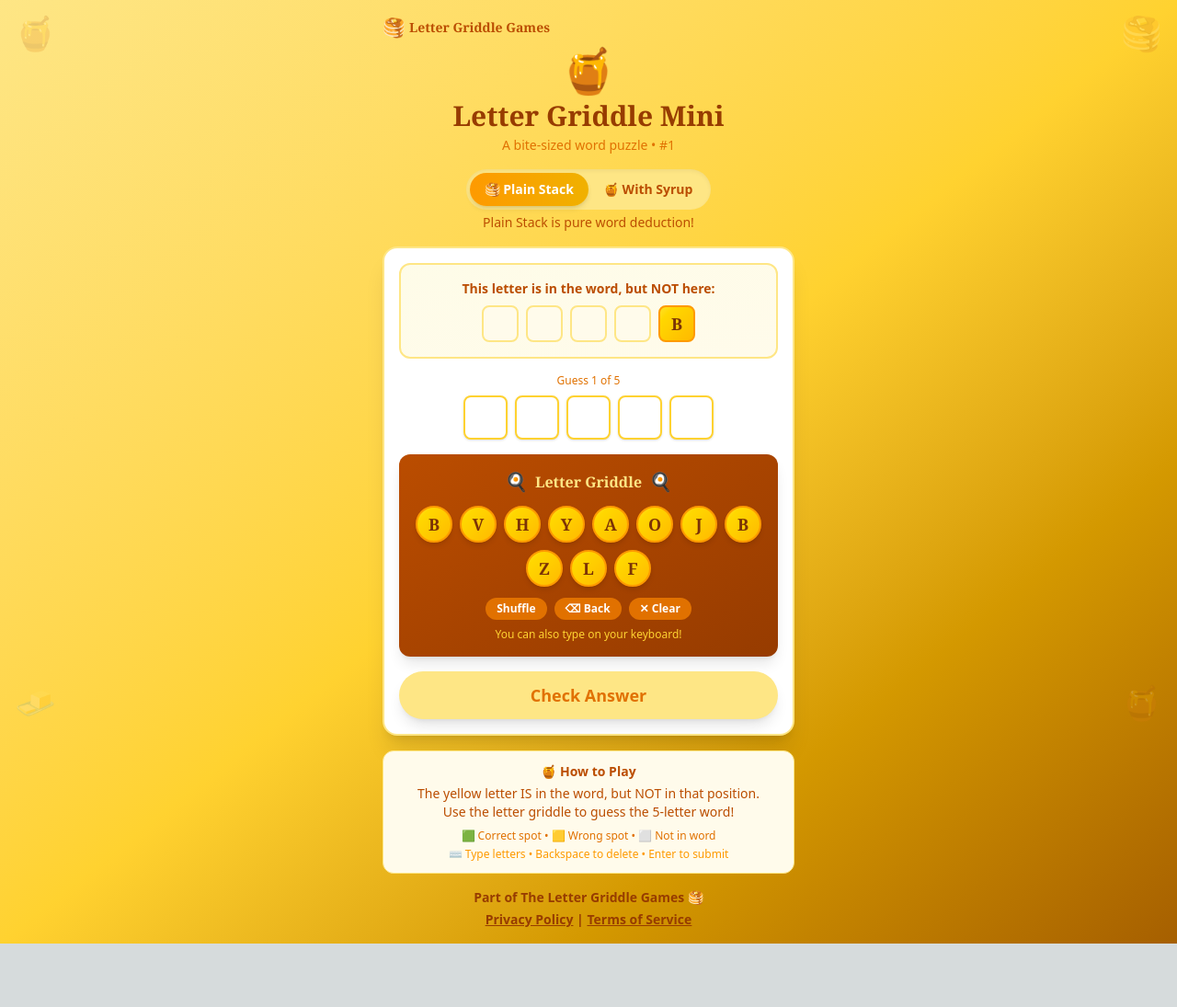
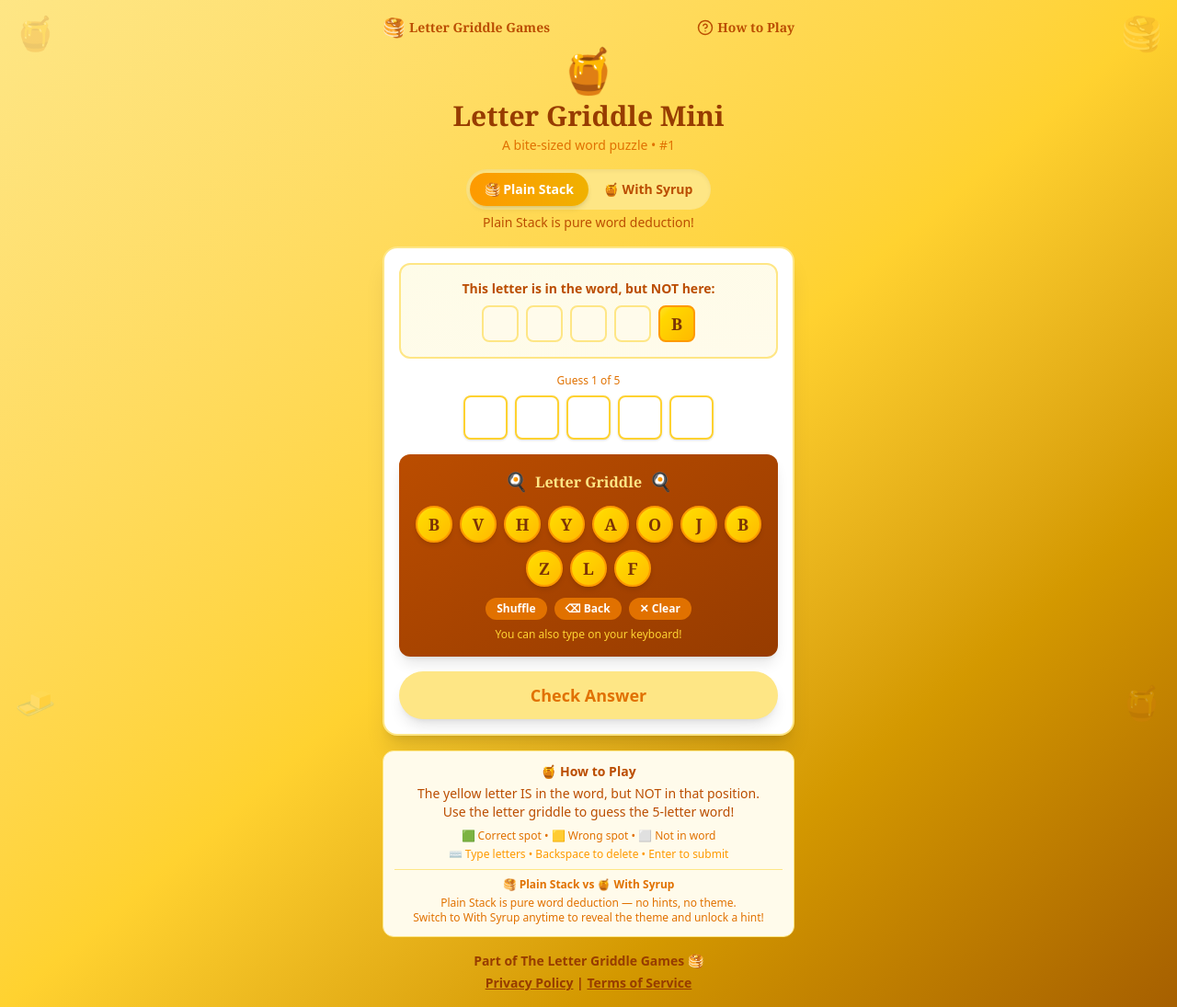
Before and after one commit to lauriegriddle/griddle-game, a Next.js app: page /mini in a window 1280 px wide. Shown: the whole page at 92% size. Before the commit the page ends 1026 px from the top, so only its background shows below. Built offline with nearby package versions, Linux system fonts and the light colour scheme.

Commit message:
Add How to Play modal and toggle explanation to Letter Griddle Mini

```diff
--- a/app/mini/page.js
+++ b/app/mini/page.js
@@ -1,6 +1,6 @@
 "use client";
 import React, { useState, useEffect, useCallback } from 'react';
-import { X } from 'lucide-react';
+import { X, HelpCircle } from 'lucide-react';
 
 // Mini puzzles drawn from existing Letter Griddle 5-letter words
 // NEW Mini puzzles - 22 words from Letter Griddle puzzles #79-99
@@ -120,6 +120,7 @@ const LetterGriddleMini = () => {
   const [showConfetti, setShowConfetti] = useState(false);
   const [showShareModal, setShowShareModal] = useState(false);
   const [shareCopied, setShareCopied] = useState(false);
+  const [showHowToPlay, setShowHowToPlay] = useState(false);
 
   const [yellowLetter] = useState(() => {
     const seedIndex = puzzle.word.charCodeAt(0) % 5;
@@ -382,7 +383,7 @@ const copyToClipboard = async (text) => {
 
       <div className="max-w-md mx-auto">
   {/* Header with home link */}
-  <div className="flex justify-start mb-2">
+  <div className="flex justify-between items-center mb-2">
   <a
     href="https://lettergriddle.com"
     className="flex items-center gap-1 text-amber-700 hover:text-amber-900 transition-colors"
@@ -391,6 +392,14 @@ const copyToClipboard = async (text) => {
     <span className="text-xl">🥞</span>
     <span className="text-sm font-semibold" style={{fontFamily: 'Georgia, serif'}}>Letter Griddle Games</span>
   </a>
+  <button
+    onClick={() => setShowHowToPlay(true)}
+    className="flex items-center gap-1 text-amber-700 hover:text-amber-900 transition-colors"
+    title="How to Play"
+  >
+    <HelpCircle size={18} />
+    <span className="text-sm font-semibold" style={{fontFamily: 'Georgia, serif'}}>How to Play</span>
+  </button>
 </div>
 
   <div className="text-center mb-4">
@@ -635,6 +644,11 @@ const copyToClipboard = async (text) => {
   <p className="mt-1 text-xs text-amber-500">
     ⌨️ Type letters • Backspace to delete • Enter to submit
   </p>
+  <div className="mt-2 pt-2 border-t border-amber-200 text-xs text-amber-600">
+    <p className="font-semibold mb-1">🥞 Plain Stack vs 🍯 With Syrup</p>
+    <p>Plain Stack is pure word deduction — no hints, no theme.</p>
+    <p>Switch to With Syrup anytime to reveal the theme and unlock a hint!</p>
+  </div>
 </div>
 
         <div className="text-center mt-4 text-sm text-amber-800 font-semibold">
@@ -647,6 +661,93 @@ const copyToClipboard = async (text) => {
         </div>
       </div>
 
+    {showHowToPlay && (
+  <div
+    className="fixed inset-0 bg-black bg-opacity-50 flex items-center justify-center z-50 p-4"
+    onClick={() => setShowHowToPlay(false)}
+  >
+    <div
+      className="bg-white rounded-2xl p-6 max-w-sm w-full shadow-2xl relative max-h-[90vh] overflow-y-auto"
+      onClick={(e) => e.stopPropagation()}
+    >
+      <button
+        onClick={() => setShowHowToPlay(false)}
+        className="absolute top-4 right-4 text-gray-400 hover:text-gray-600"
+      >
+        <X size={24} />
+      </button>
+
+      <div className="text-center mb-4">
+        <p className="text-3xl mb-2">🍯</p>
+        <h2 className="text-xl font-bold text-amber-800" style={{fontFamily: 'Georgia, serif'}}>
+          How to Play
+        </h2>
+        <p className="text-amber-600 text-sm mt-1">Letter Griddle Mini</p>
+      </div>
+
+      {/* Yellow Letter Clue */}
+      <div className="bg-gradient-to-br from-yellow-50 to-amber-50 rounded-xl p-4 mb-3 border border-amber-200">
+        <p className="font-bold text-amber-800 mb-1" style={{fontFamily: 'Georgia, serif'}}>
+          🟨 The Yellow Letter
+        </p>
+        <p className="text-amber-700 text-sm">
+          Every puzzle starts with a clue of one letter shown in yellow. That letter <span className="font-bold">is</span> in the word, but <span className="font-bold">not</span> in the position shown. Use it to narrow down your guesses!
+        </p>
+      </div>
+
+      {/* The Guessing */}
+      <div className="bg-gradient-to-br from-yellow-50 to-amber-50 rounded-xl p-4 mb-3 border border-amber-200">
+        <p className="font-bold text-amber-800 mb-1" style={{fontFamily: 'Georgia, serif'}}>
+          🥞 Making Your Guess
+        </p>
+        <p className="text-amber-700 text-sm mb-2">
+          Tap letters from the griddle to fill your 5-letter guess, then hit <span className="font-bold">Check Answer</span>. You have 5 guesses!
+        </p>
+        <div className="flex justify-center gap-3 text-sm">
+          <span>🟩 Right spot</span>
+          <span>🟨 Wrong spot</span>
+          <span>⬜ Not in word</span>
+        </div>
+      </div>
+
+      {/* Plain Stack vs With Syrup */}
+      <div className="bg-gradient-to-br from-yellow-50 to-amber-50 rounded-xl p-4 mb-3 border border-amber-200">
+        <p className="font-bold text-amber-800 mb-2" style={{fontFamily: 'Georgia, serif'}}>
+          🥞 Plain Stack vs 🍯 With Syrup
+        </p>
+        <div className="text-amber-700 text-sm space-y-2">
+          <p>
+            <span className="font-bold">Plain Stack</span> — pure word deduction. No theme, no hints. Just you and the letters!
+          </p>
+          <p>
+            <span className="font-bold">With Syrup</span> — reveals today's theme and unlocks a hint if you need a nudge in the right direction.
+          </p>
+          <p className="text-amber-500 text-xs">
+            You can switch between modes anytime during your game. No judgment here! 🍯
+          </p>
+        </div>
+      </div>
+
+      {/* Keyboard tip */}
+      <div className="bg-gradient-to-br from-yellow-50 to-amber-50 rounded-xl p-4 mb-4 border border-amber-200">
+        <p className="font-bold text-amber-800 mb-1" style={{fontFamily: 'Georgia, serif'}}>
+          ⌨️ Keyboard Shortcuts
+        </p>
+        <p className="text-amber-700 text-sm">
+          Playing on desktop? Type your letters directly, use <span className="font-bold">Backspace</span> to delete, and hit <span className="font-bold">Enter</span> to submit your guess.
+        </p>
+      </div>
+
+      <button
+        onClick={() => setShowHowToPlay(false)}
+        className="w-full py-3 rounded-full font-bold text-lg shadow-lg bg-gradient-to-r from-amber-500 to-yellow-500 hover:from-amber-600 hover:to-yellow-600 text-white transition-all"
+        style={{fontFamily: 'Georgia, serif'}}
+      >
+        Let's Play! 🥞
+      </button>
+    </div>
+  </div>
+)}
 
       {showShareModal && (
         <div
```
Lines whose indentation alone changed are shown as unchanged.
